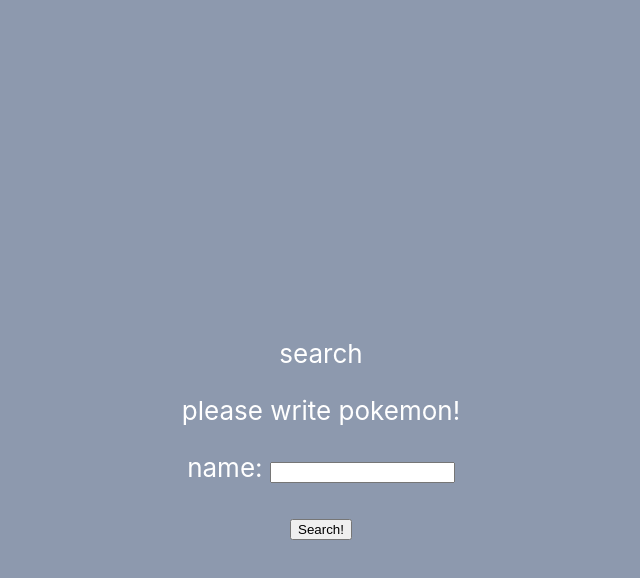
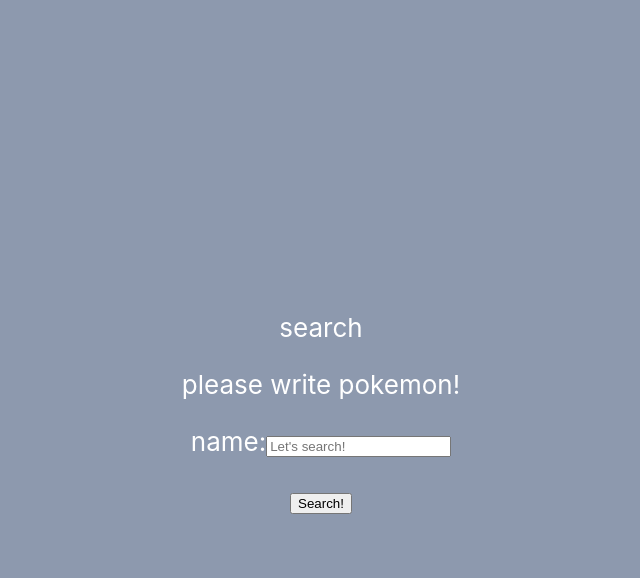
Before and after one commit to ArisaNakaji/pokemon-translate, a React (Create React App) app: page / in a window 1280 px wide. Both pictures are taken after a click on the button 639 px from the left and 383 px from the top of the page. Shown: the top 578 px of the page, without its empty margins (319-959 px from the left). Built offline with nearby package versions, Linux system fonts and the light colour scheme; no server answers.

Commit message:
display jpName

```diff
--- a/db/migrations/20210322094642_create_table.js
+++ b/db/migrations/20210322094642_create_table.js
@@ -1,6 +1,6 @@
 
 exports.up = function (knex) {
-  return knex.schema.createTable('pokemon', function (table) {
+  return knex.schema.createTable('pokemons', function (table) {
     table.increments('pokemon_id').primary();
     table.string('english_name').notNullable();
     table.string('japanese_name').notNullable();
@@ -8,5 +8,5 @@
 };
 
 exports.down = function (knex) {
-  return knex.schema.dropTable('pokemon');
+  return knex.schema.dropTable('pokemons');
 };
--- a/package.json
+++ b/package.json
@@ -7,6 +7,8 @@
     "@testing-library/react": "^11.1.0",
     "@testing-library/user-event": "^12.1.10",
     "axios": "^0.21.1",
+    "cors": "^2.8.5",
+    "dotenv": "^8.2.0",
     "express": "^4.17.1",
     "knex": "^0.95.2",
     "node": "^15.10.0",
@@ -43,5 +45,5 @@
       "last 1 safari version"
     ]
   },
-  "proxy": "http://localhost:4000"
+  "proxy": "http://localhost:4000/"
 }
--- a/src/App.css
+++ b/src/App.css
@@ -19,7 +19,7 @@
   }
 }
 
-.App-header {
+.App {
   background-color: #8D99AE;
   min-height: 100vh;
   display: flex;
--- a/src/App.js
+++ b/src/App.js
@@ -1,10 +1,5 @@
 //library
-import { react, useState, useEffect } from 'react';
-import axios from 'axios';
-
-//img
-import pokeball from './pokeball.png'
-import pokelogo from './pokemon_logo.png'
+import React, { useState } from 'react';
 
 //css
 import './App.css';
@@ -15,61 +10,44 @@
 import Result from './components/result';
 
 function App() {
-  const [message, setMessage] = useState('');
-
-  useEffect(() => {
-    axios.get('/api')
-      .then((res) => {
-        console.log("res: ", res)
-        // return res.json()
-        return setMessage(res.data);
-      })
-    // fetch('/api')
-    //   .then((res) => {
-    //     console.log("res: ", res)
-    //     // return res.json()
-    //     return res;
-    //   })
-    //   .then((data) => {
-    //     console.log("data: ", data.body)
-    //     // return setMessage(data)
-    //   });
-  }, []);
-
-
+  const [poke, setPoke] = useState("")
+  const [jpName, setJpName] = useState("")
 
   const [view, setView] = useState("start");
-
-  const toSearch = (() => setView("search"));
 
   return (
     <div className="App">
       <header className="App-header">
-        <p>{message}</p>
         {/* https://pngimg.com/image/27658 */}
+      </header>
       {view === "start" &&
-          // <>
-          //   <Start view={view} setView={setView} />
-          // </>
-          <div>
-            <button className="startButton" type="button"
-              onClick={() => { toSearch() }}>
-              <img src={pokeball} className="pokeball" alt="logo" />
-            </button>
-            <p>pokemon name 🇺🇸 → 🇯🇵 dictionary</p>
-          </div>
+        <>
+          <Start
+          view={view}
+          setView={setView} />
+        </>
       }
       {view === "search" &&
         <>
-            <Search view={view} setView={setView} />
+          <Search
+          view={view}
+          setView={setView}
+          poke={poke}
+          setPoke={setPoke}
+          jpName={jpName}
+          setJpName={setJpName} />
         </>
       }
       {view === "result" &&
         <>
-            <Result view={view} setView={setView} />
-          </>
-        }
-      </header>
+          <Result
+          view={view}
+          setView={setView}
+          poke={poke}
+          setPoke={setPoke}
+          jpName={jpName}
+          setJpName={setJpName} />
+        </>}
     </div>
   );
 }
--- a/src/components/result.jsx
+++ b/src/components/result.jsx
@@ -1,11 +1,11 @@
 //react
-import { react, useState, useEffect } from 'react';
+// import { react, useState, useEffect } from 'react';
 
 const Result = (props) => {
-  console.log("props.view: ", props.view)
   return (
     <div>
-      <p> result dayo!</p>
+      <p>{props.poke}</p>
+      <p>{props.jpName}</p>
     </div >
   )
 };
--- a/src/components/search.jsx
+++ b/src/components/search.jsx
@@ -1,30 +1,49 @@
 //react
-import { react, useState, useEffect } from 'react';
+import React from 'react';
+import axios from 'axios';
 
-//components
-// import Result from './result';
+const Search = (props) => {
+  let result;
+  const toSearch = () => {
+    axios.get('api/pokemon/' + props.poke)
+      .then((res) => {
+        result = res.data[0].japanese_name;
+        setResult(result);
+      });
+    //画面遷移
+    goResult();
+  };
 
 
-const Search = (props) => {
-  console.log("search")
-  console.log("props.view: ", props.view)
-  const toSearch = () => { return props.setView("result") };
+  const setResult = (result) => {
+    props.setJpName(result)
+  }
+
+  const searchPoke = (pokeWord) => { props.setPoke(pokeWord) };
+
+  const goResult = (() => props.setView("result"));
+
   return (
     <div>
+      <div className="pokedex"></div>
       <p>{props.view}</p>
-      {props.view === "search" &&
-        <>
-          <p>please write pokemon!</p>
-          <p>name: <input type="text" name="name"></input></p>
-          <button className="searchButton" type="button"
-            onClick={() => {
-              console.log("onClick")
-              toSearch()
-              console.log("props.view: ", props.view)
-            }}
-          >Search!</button >
-        </>
-      }
+      <p>please write pokemon!</p>
+      <p>name:
+        <input
+          type="text"
+          name="name"
+          placeholder="Let's search!"
+          onChange={(e) => {
+            (searchPoke(e.target.value))
+          }}
+        ></input></p>
+      <button
+        className="searchButton"
+        type="button"
+        onClick={() => {
+          toSearch()
+        }}
+      >Search!</button >
     </div >
   )
 };
--- a/src/components/start.jsx
+++ b/src/components/start.jsx
@@ -1,17 +1,16 @@
 //react
-import { react, useState, useEffect } from 'react';
+// import { react, useState, useEffect } from 'react';
 
 //img
 import pokeball from '../../src/pokeball.png'
 
 const Start = (props) => {
-  console.log("view: ", props.view)
-  const toSearch = (() => props.setView("search"));
+  const goSearch = (() => props.setView("search"));
 
   return (
     <div>
       <button className="startButton" type="button"
-        onClick={() => { toSearch() }}>
+        onClick={() => { goSearch() }}>
         <img src={pokeball} className="pokeball" alt="logo" />
       </button>
       <p>pokemon name 🇺🇸 → 🇯🇵 dictionary</p>
```
Also changed, not shown: db/knex.js (+6 -1 lines), knexfile.js (+22 -26 lines), server.js (+12 -11 lines), 17 other files (tests, documents, lock files or other folders). Lines whose indentation alone changed are shown as unchanged.
